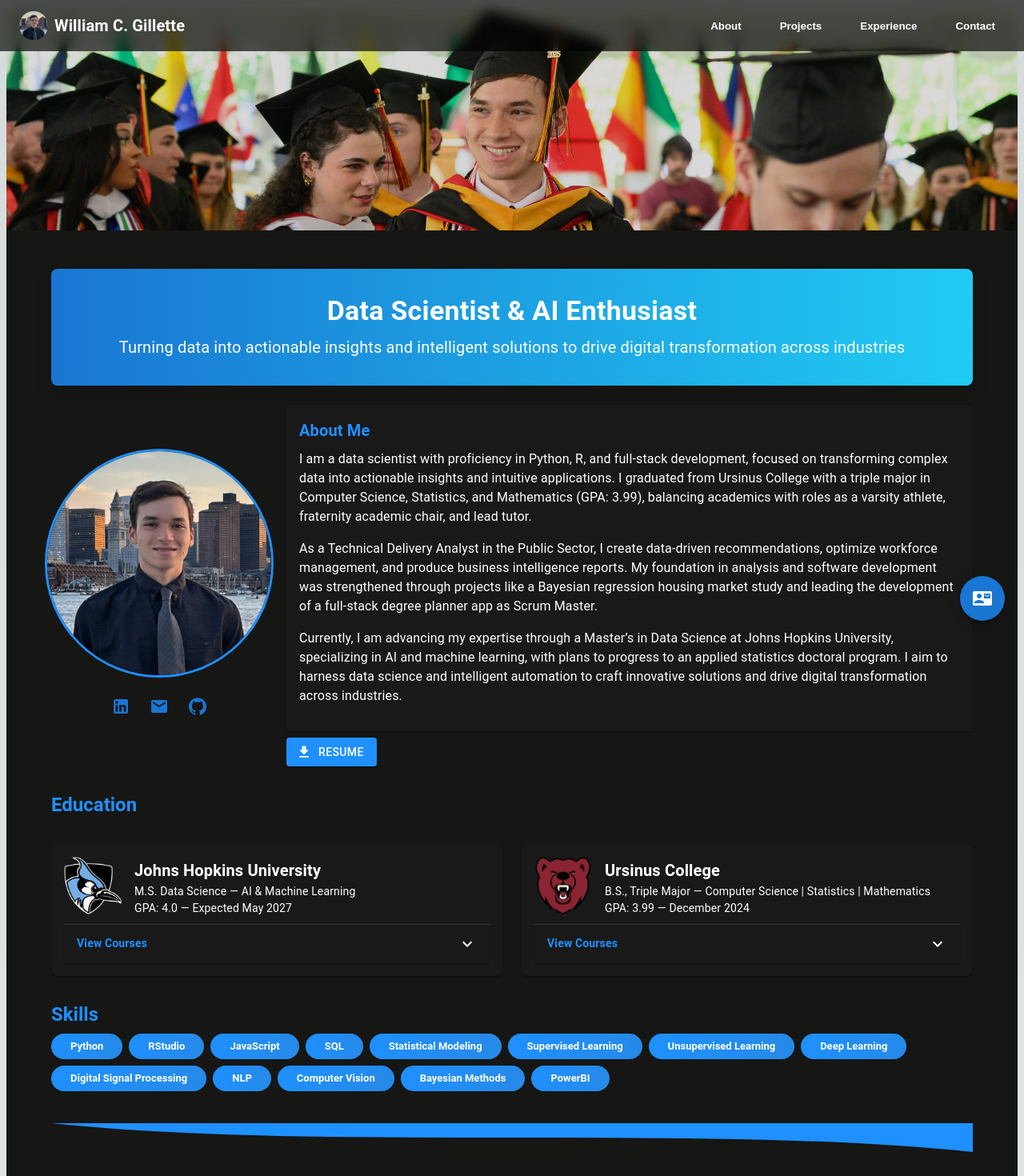
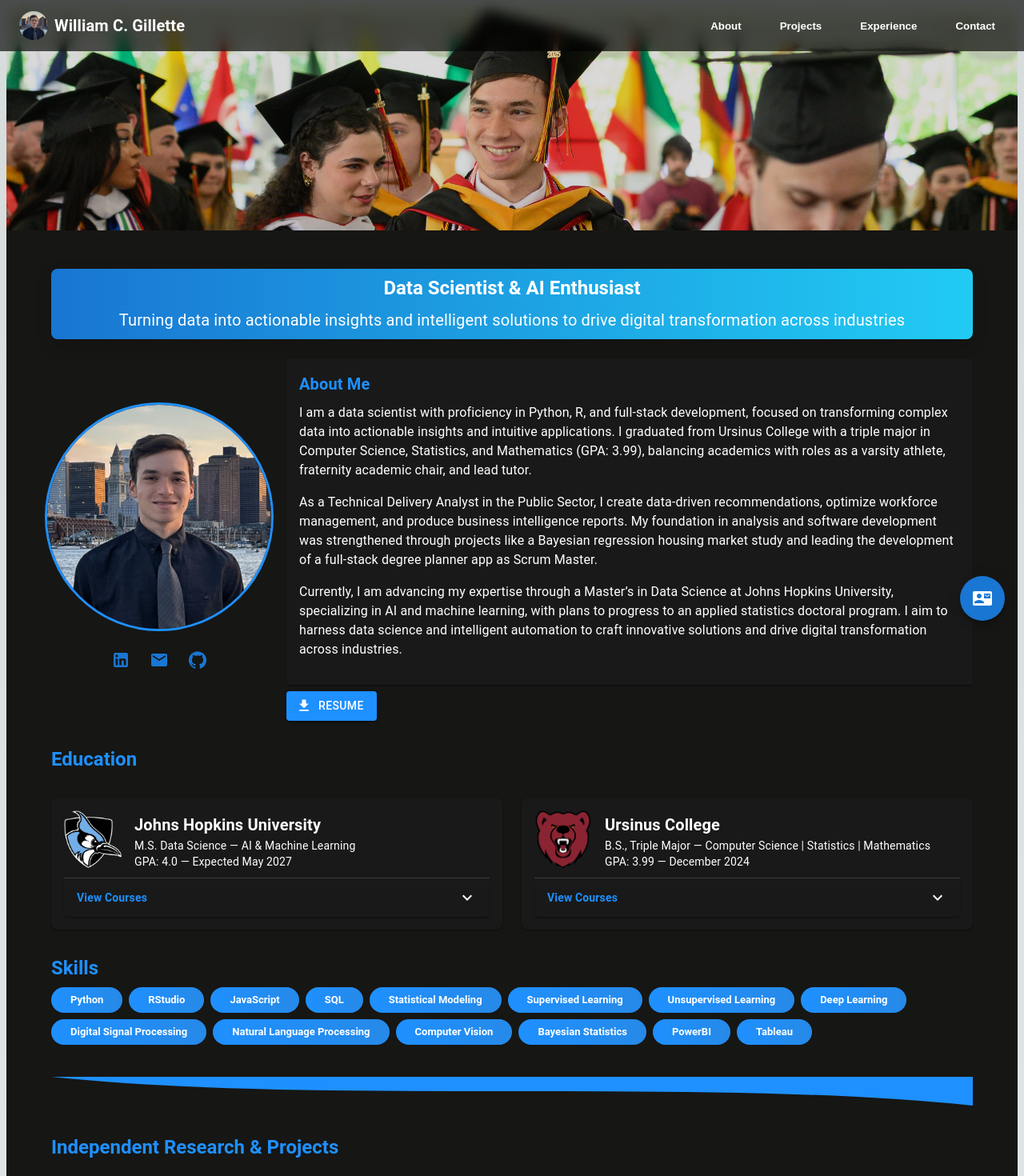
Before and after one commit to wigillette/WG_Professional_Reborn, a Next.js app: page / in a window 1280 px wide. Shown: the top 1470 px of the page at 80% size. Built offline with nearby package versions, Linux system fonts and the light colour scheme.

Commit message:
Minor fixes

```diff
--- a/src/app/page.js
+++ b/src/app/page.js
@@ -120,8 +120,8 @@ export default function Portfolio() {
 
   // --------- Content (you can edit these) ----------
   const selectedSkills = [
-    'Python', 'RStudio', 'JavaScript', 'SQL', 'Statistical Modeling', 'Supervised Learning', 'Unsupervised Learning', 'Deep Learning', 'Digital Signal Processing', 'NLP', 'Computer Vision',
-    'Bayesian Methods', 'PowerBI'
+    'Python', 'RStudio', 'JavaScript', 'SQL', 'Statistical Modeling', 'Supervised Learning', 'Unsupervised Learning', 'Deep Learning', 'Digital Signal Processing', 'Natural Language Processing', 'Computer Vision',
+    'Bayesian Statistics', 'PowerBI', 'Tableau'
   ];
   const galleryImages = ["UPE2.JPG", "XC2.png", "Wide.jpg", "Seniors.jpg", "XC6.JPG","Little.png"];
 
@@ -367,7 +367,7 @@ export default function Portfolio() {
     'PhiKaps.png': 'Phi Kappa Sigma International Fraternity Delta Rho Chapter',
     'Regionals.JPG': 'Last 400m of the 2023 NCAA Metro Regionals held at Dream Park, Glocester, NJ'
   };
-  const toolTips={'Python': 'PyTorch, Pandas, Numpy, Scikit-learn, Statsmodels, Matplotlib, Seaborn', 'Digital Signal Processing': 'Waveforms, Fourier transform, Mel specrograms','NLP': 'Natural Language Processing', 'Statistical Modeling': 'Generalized Linear Models, Gaussian Mixture Models, Hidden Markov Models, Expectation-Maximization, Bootstrapping', 'Bayesian Methods': 'BSTS, Bayesian Networks, Naive Bayes', 'Supervised Learning':'Random Forest, Support Vector Machines, Logistic Regression, K-Nearest Neighbors','Unsupervised Learning': 'K-Means Clustering, Principal Component Analysis, DBSCAN', 'Deep Learning': 'Feedforward Neural Networks, Convolutional Neural Networks, Recurrent Neural Networks, Transfer Learning','JavaScript':'React/Redux, Bootstrap 5, Node.js', 'Computer Vision': 'Image Processing, Convolutional Neural Networks'}
+  const toolTips={'Python': 'PyTorch, Pandas, Numpy, Scikit-learn, Statsmodels, Matplotlib, Seaborn', 'Digital Signal Processing': 'Waveforms, Fourier transform, Mel specrograms','Natural Language Processing': 'Sentiment Analysis, Naive Bayes, K-gram, Bag of Words, Tokenization', 'Statistical Modeling': 'Generalized Linear Models, Gaussian Mixture Models, Hidden Markov Models, Expectation-Maximization, Bootstrapping', 'Bayesian Statistics': 'Conjugate Priors, Credible Intervals, Bayesian Structural Time Series, Bayesian Networks', 'Supervised Learning':'Random Forest, Support Vector Machines, Logistic Regression, K-Nearest Neighbors','Unsupervised Learning': 'K-Means Clustering, Principal Component Analysis, DBSCAN', 'Deep Learning': 'Feedforward Neural Networks, Convolutional Neural Networks, Recurrent Neural Networks, Transfer Learning','JavaScript':'React/Redux, Bootstrap 5, Node.js', 'Computer Vision': 'Image Processing, Convolutional Neural Networks'}
 
   // --------- Motion variants ----------
   const sectionVariant = { hidden: { opacity: 0, y: 20 }, visible: { opacity: 1, y: 0, transition: { duration: 0.6 } } };
@@ -444,7 +444,7 @@ export default function Portfolio() {
           <Box
             sx={{
               textAlign: 'center',
-              py: 4,
+              py: 1,
               px: 1,
               background: 'linear-gradient(90deg, #1976d2, #21cbf3)',
               borderRadius: 2,
@@ -452,7 +452,7 @@ export default function Portfolio() {
               boxShadow: '0 8px 20px rgba(0,0,0,0.15)',
             }}
           >
-            <Typography variant="h4" sx={{ fontWeight: 700, mb: 1 }}>
+            <Typography variant="h5" sx={{ fontWeight: 700, mb: 1 }}>
               Data Scientist & AI Enthusiast
             </Typography>
             <Typography variant="h6" sx={{ fontWeight: 400 }}>
```
